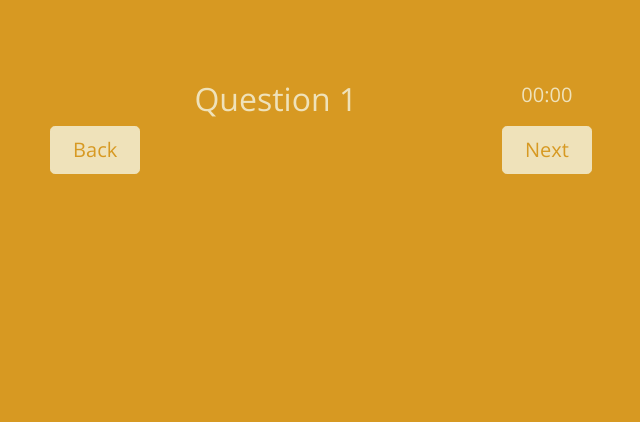
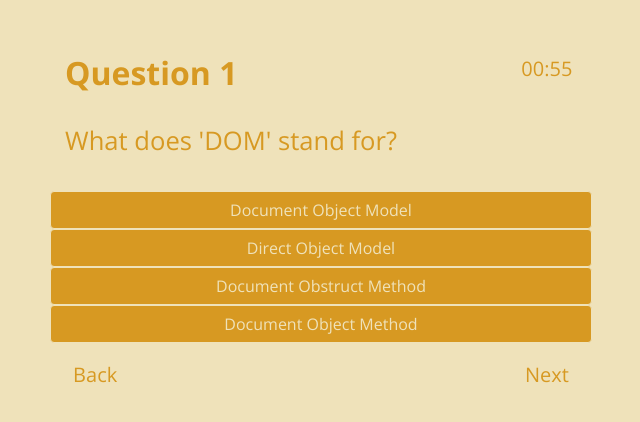
Before and after one commit to eaclumpkens/codeQuiz, a plain HTML site: page quiz.html in a window 1280 px wide. Shown: the part 112-534 px from the top of the page, without its empty margins (319-959 px from the left). Drawn offline with nearby package versions, Linux system fonts and the light colour scheme.

Commit message:
timer added

```diff
--- a/assets/style.css
+++ b/assets/style.css
@@ -1,28 +1,56 @@
 * {
     text-align: center;
     font-size: 20px;
-    background: #D79922;
-    color: #EFE2BA;
     font-family:'Open Sans', sans-serif;
 }
 
 h1 {
+    font-weight: 800;
+}
+
+h2 {
     font-weight: 700;
+    text-align: left;
 }
+
+h3 {
+    text-align: left;
+    font-weight: 300;
+    font-size: 1.6rem;
+    padding: 1.6rem;
+}
+
+/* BODY STYLIZATION */
 
 p {
     font-weight: 300;
 }
 
 .container-fluid {
-    PADDING: 15% 30% 10% 30%;
+    padding: 13% 30% 25% 30%;
 }
 
+/* ANSWER STYLIZATION */
+
+.btn-secondary {
+    background: #D79922;
+    border-color:#EFE2BA;
+    color: #EFE2BA;
+}
+
+.btn-secondary:hover {
+    background: #EFE2BA;
+    border-color:#EFE2BA;
+    color: #D79922;
+}
+
+/* BUTTON STYLIZATION */
 
 .btn-primary {
     background: #EFE2BA;
     border-color: #EFE2BA;
     color: #D79922;
+    padding: 1rem;
 }
 
 .btn-primary:hover, .btn-primary:focus, .btn-primary:active {
--- a/quiz.html
+++ b/quiz.html
@@ -10,25 +10,54 @@
     <link rel="stylesheet" href="https://stackpath.bootstrapcdn.com/bootstrap/4.5.2/css/bootstrap.min.css" integrity="sha384-JcKb8q3iqJ61gNV9KGb8thSsNjpSL0n8PARn9HuZOnIxN0hoP+VmmDGMN5t9UJ0Z" crossorigin="anonymous">
     <link rel="stylesheet" href="assets/style.css">
 </head>
-<body>
+<body id="quizBody" data-status="quiz">
 
     <main class="container-fluid">
+
+        <!-- Z -->
+
         <header class="row">
             <h2 class="col-md-10">Question 1</h2>
             <p class="col-md-2"><span id="minutes">00</span>:<span id="seconds">00</span></p>
         </header>
 
+        <!-- QUESTION -->
+
         <div class="row">
+            <h3 id="question" class="col-md-12"></h3>
+        </div>
+
+        <!-- ANSWERS -->
+        <div id="answer-container">
+
+            <div class="row">
+                <button id="answer-1" class="answer btn btn-secondary col-md-12"></button>
+            </div>
+
+            <div class="row">
+                <button id="answer-2" class="answer btn btn-secondary col-md-12"></button>
+            </div>
+
+            <div class="row">
+                <button id="answer-3" class="answer btn btn-secondary col-md-12"></button>
+            </div>
+
+            <div class="row">
+                <button id="answer-4" class="answer btn btn-secondary col-md-12"></button>
+            </div>
 
         </div>
 
+        <!-- BUTTONS -->
         <div class="row">
             <button type="button" class="btn btn-primary btn-lg col-md-2">Back</button>
             <div class="col-md-8"></div>
             <button type="button" class="btn btn-primary btn-lg col-md-2">Next</button>
         </div>
     </main>
+
 </body>
+<script src="script.js"></script>
 <script src="https://code.jquery.com/jquery-3.5.1.slim.min.js" integrity="sha384-DfXdz2htPH0lsSSs5nCTpuj/zy4C+OGpamoFVy38MVBnE+IbbVYUew+OrCXaRkfj" crossorigin="anonymous"></script>
 <script src="https://cdn.jsdelivr.net/npm/popper.js@1.16.1/dist/umd/popper.min.js" integrity="sha384-9/reFTGAW83EW2RDu2S0VKaIzap3H66lZH81PoYlFhbGU+6BZp6G7niu735Sk7lN" crossorigin="anonymous"></script>
 <script src="https://stackpath.bootstrapcdn.com/bootstrap/4.5.2/js/bootstrap.min.js" integrity="sha384-B4gt1jrGC7Jh4AgTPSdUtOBvfO8shuf57BaghqFfPlYxofvL8/KUEfYiJOMMV+rV" crossorigin="anonymous"></script>
--- a/script.js
+++ b/script.js
@@ -1 +1,126 @@
-var
+var backStatus = quizBody.dataset.status;
+var questionEl = document.querySelector("#question");
+var answer1 = document.querySelector("#answer-1");
+var answer2 = document.querySelector("#answer-2");
+var answer3 = document.querySelector("#answer-3");
+var answer4 = document.querySelector("#answer-4");
+
+var score = 0;
+var currentQuestion = 0;
+
+var minutesDisplay = document.querySelector("#minutes");
+var secondsDisplay = document.querySelector("#seconds");
+
+var totalSeconds = 60;
+var secondsElapsed = 0;
+
+quizBackground();
+
+var q1 = {
+    "question":"What does 'DOM' stand for?",
+    "a1": "Document Object Model",
+    "a2": "Direct Object Model",
+    "a3": "Document Obstruct Method",
+    "a4": "Document Object Method",
+    "correct": "a1"
+}
+
+var q2 = {
+    "question":"Which is NOT considered to be one of the three major front-end programming languages?",
+    "a1": "JavaScript",
+    "a2": "HTML",
+    "a3":"Python",
+    "a4": "CSS",
+    "correct":"a3"
+}
+
+var q3 = {
+    "question":"Which is NOT one of GitHub's major functions?",
+    "a1": "Version Control",
+    "a2": "Code Editor",
+    "a3": "Collaboration",
+    "a4": "Professional Portfolio",
+    "correct": "a2"
+}
+
+var questions = [q1, q2, q3];
+
+// QUIZ FUNCTIONALITY
+
+function renderQuestion() {
+
+    questionEl.textContent = questions[currentQuestion]["question"];
+    answer1.textContent = questions[currentQuestion]["a1"];
+    answer2.textContent = questions[currentQuestion]["a2"];
+    answer3.textContent = questions[currentQuestion]["a3"];
+    answer4.textContent = questions[currentQuestion]["a4"];
+
+}
+
+function startQuiz() {
+    renderQuestion();
+    startTimer();
+}
+
+function quizBackground() {
+    var color1 = "#D79922"
+    var color2 = "#EFE2BA"
+
+    if (backStatus == "start") {
+        document.body.style.background = color1;
+        document.body.style.color = color2;
+    } if (backStatus == "quiz") {
+        document.body.style.background = color2;
+        document.body.style.color = color1;
+    };
+}
+
+startQuiz();
+
+// TIMER FUNCTIONALITY
+
+function setMinutes() {
+    var secondsLeft = totalSeconds - secondsElapsed;
+    var minutesLeft = Math.floor(secondsLeft/60);
+    var formattedMinutes;
+
+    if (minutesLeft < 10) {
+      formattedMinutes = "0" + minutesLeft;
+    } else {
+      formattedMinutes = minutesLeft;
+    }
+    return formattedMinutes;
+  }
+
+  function setSeconds() {
+    var secondsLeft = (totalSeconds - secondsElapsed) % 60;
+    var formattedSeconds;
+
+    if (secondsLeft < 10) {
+      formattedSeconds = "0" + secondsLeft;
+    } else {
+      formattedSeconds = secondsLeft;
+    }
+    return formattedSeconds;
+  }
+
+  function renderTime() {
+    minutesDisplay.textContent = setMinutes();
+    secondsDisplay.textContent = setSeconds();
+
+    if (secondsElapsed >= totalSeconds) {
+        alert("Time's Up!");
+        stopTimer();
+    }
+  }
+
+  function startTimer() {
+    if (totalSeconds > 0) {
+
+      interval = setInterval(function () {
+        secondsElapsed++;
+        renderTime();
+      }, 1000)
+
+    }
+  }
```
Also changed, not shown: index.html (+3 -1 lines).
